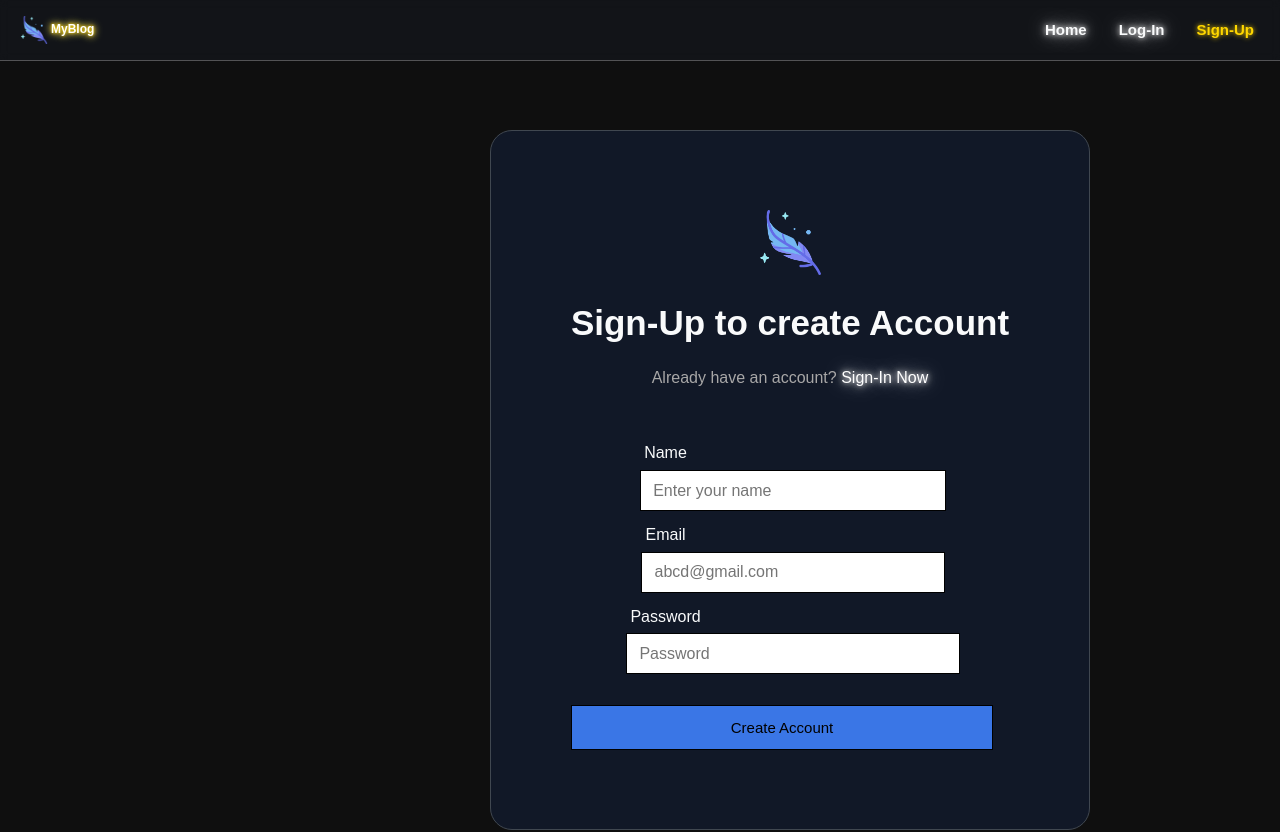
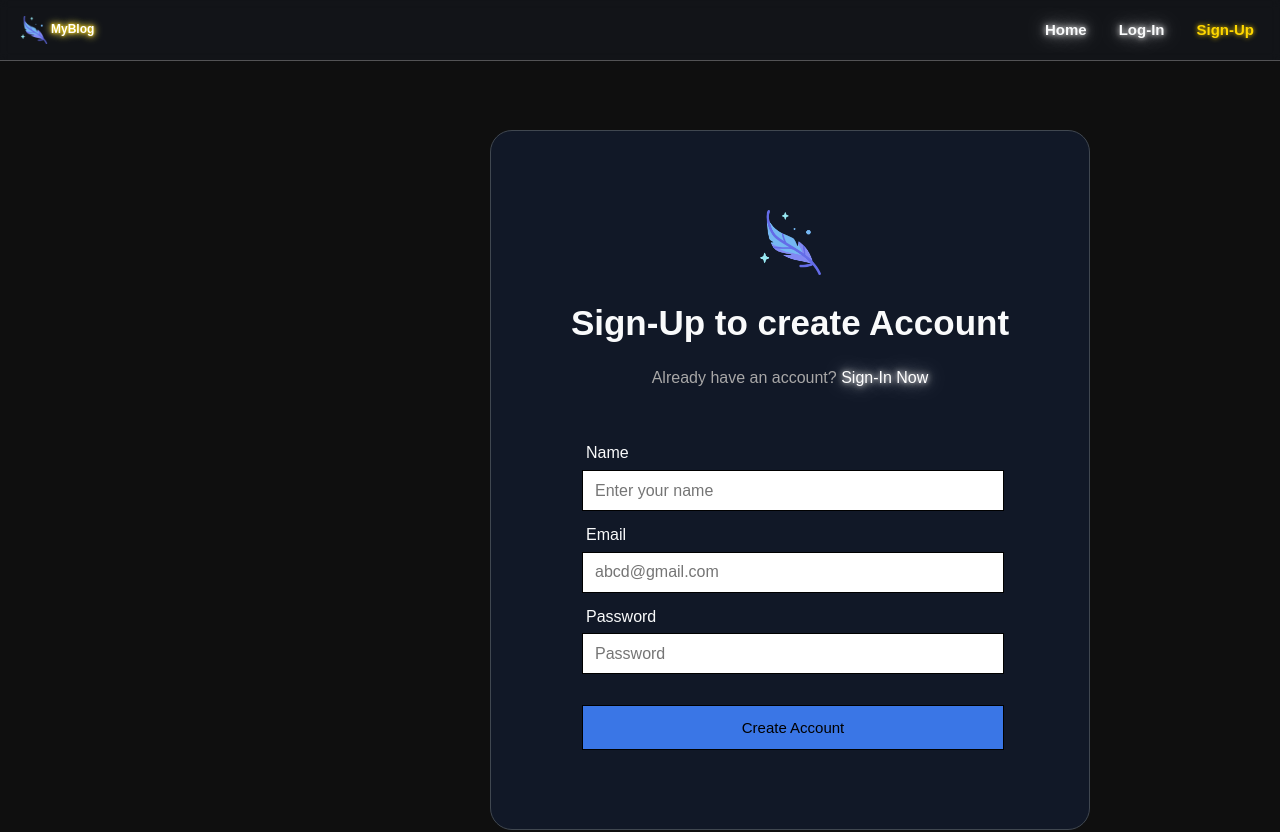
Before and after one commit to PiyushAdkar/BlogWebsite, a React (Vite) app: page /SignUp in a window 1280 px wide. Shown: the top 832 px of the page. Built offline with nearby package versions, Linux system fonts and the light colour scheme; no server answers.

Commit message:
Update project

```diff
--- a/src/Pages/LogIn/LogIn.css
+++ b/src/Pages/LogIn/LogIn.css
@@ -1,68 +1,67 @@
-#Container {
+#Container
+{
     display: flex;
     flex-direction: column;
+    height: 700px;
+    background-color: #111827;
+    width: 90%;
+    max-width: 600px;
+    margin: 70px auto;
+    min-height: 80vh;
+    margin-left: 430px;
+    border: 2px solid #3B82F6;
+    border-radius: 22px;
     align-items: center;
     justify-content: center;
-
-    width: 90%;
-    max-width: 600px;
-    min-height: 80vh;  /* center vertically on most screens */
-
-    margin: 10px auto;  /* horizontal centering + top/bottom spacing */
-    border: 2px solid #3B82F6;
-    border-radius: 22px;
-    background-color: #111827;
-    color: #F9FAFB;
+    color:#F9FAFB;
     box-sizing: border-box;
-    padding: 30px; /* inner spacing */
+    padding: 30px;
 }
-
-#heaading {
+#heaading
+{
     font-size: 35px;
-    margin-bottom: 10px;
-    text-align: center;
+    margin-bottom: -2px;
 }
-
-#Signin {
+#Signin
+{
     color: rgb(168, 167, 167);
-    margin-bottom: 30px;
-    text-align: center;
+    margin-bottom: 50px;
 }
-
-#Signin a {
+#Signin a
+{
     text-decoration: none;
     color: white;
     text-shadow:
-        0 0 5px rgba(255, 255, 255, 0.7),
-        0 0 10px rgba(255, 255, 255, 0.7),
-        0 0 20px rgba(255, 255, 255, 0.7);
-    transition: color 0.2s ease;
+  0 0 5px rgba(255, 255, 255, 0.7),
+  0 0 10px rgba(255, 255, 255, 0.7),
+  0 0 20px rgba(255, 255, 255, 0.7);
+  transition: color 0.2s ease;
 }
-
 #Signin a:hover {
     color: #3a82cf;
     text-shadow: 0 0 5px #1178d1;
 }
-
-#form {
-    display: flex;
-    flex-direction: column;
+#form
+{
+    justify-content: center;
     align-items: center;
-    width: 100%;
-    max-width: 400px;
+    width: 400px;
+    margin-right: 16px;
 }
-
-#submit {
-    width: 100%;
-    padding: 12px 0;
+#submit
+{
+    width: 422px;
     margin-top: 20px;
+    padding: 10px;
+    padding-bottom: 13px;
+    padding-top: 13px;
     background-color: rgb(58, 118, 230);
     border: 1px solid black;
     font-size: 15px;
     transition: background-color 0.4s ease;
+}
+#submit:hover
+{
+    background-color:rgb(109, 151, 227);
     cursor: pointer;
 }
-
-#submit:hover {
-    background-color: rgb(109, 151, 227);
-}
```
